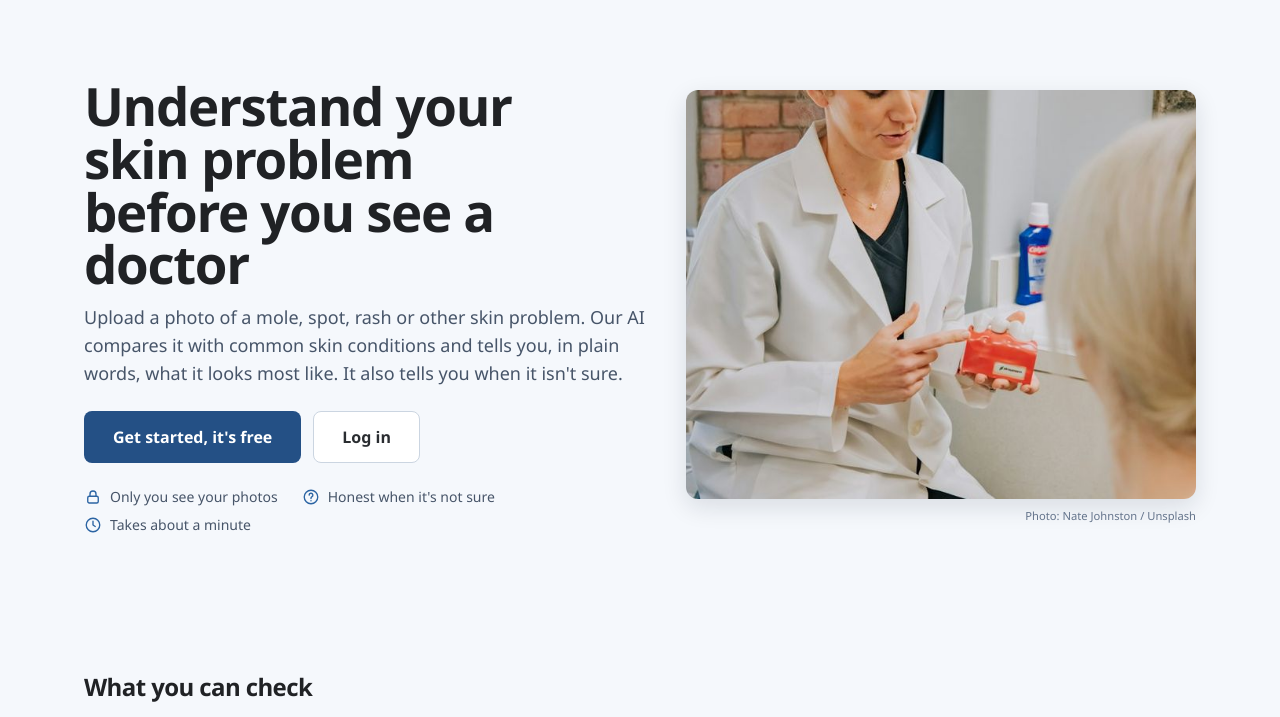
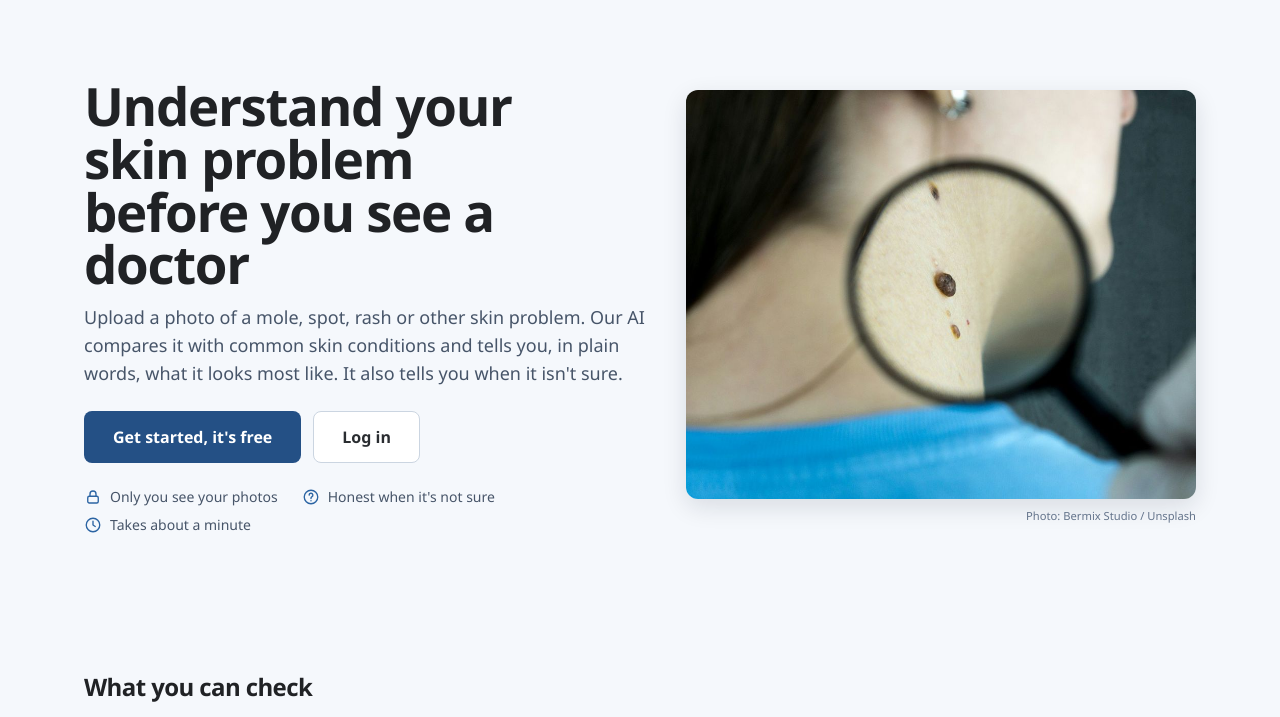
Before and after one commit to Ishita-kasliwal/DermaCareAI, a Flask app: page / in a window 1280 px wide. Shown: the part 69-786 px from the top of the page. Run offline with Flask 3, Linux system fonts and the light colour scheme; data that the repository does not hold is empty; parts of the project's set-up code (start-up, migrations or seed data) failed here and were passed over; some libraries are stand-ins or nearby versions.

Commit message:
Replace the home-page dentist photo with a skin-check photo
The home-page photo (and the one next to "Skin doctors near you") showed a dentist
with a teeth model, which is wrong for a skin site. It is replaced by a free Unsplash
photo of moles seen through a magnifying glass (Bermix Studio), resized to 1200 px.
The old file and its credit are removed; the new credit is in docs/DATASETS.md.

```diff
--- a/app/templates/main/index.html
+++ b/app/templates/main/index.html
@@ -25,9 +25,9 @@
     </div>
 
     <figure class="hero-photo">
-      <img src="{{ url_for('static', filename='img/home/skin-doctor.jpg') }}" width="800" height="520"
-           alt="A doctor talking with a patient about her skin">
-      <figcaption class="photo-credit">Photo: Nate Johnston / Unsplash</figcaption>
+      <img src="{{ url_for('static', filename='img/home/skin-check.jpg') }}" width="1200" height="801"
+           alt="Moles on the skin seen up close through a magnifying glass">
+      <figcaption class="photo-credit">Photo: Bermix Studio / Unsplash</figcaption>
     </figure>
   </div>
 </section>
@@ -108,11 +108,6 @@
                alt="A woman putting cream on her cheek">
           <figcaption><strong>Safe home care</strong> for your skin problem<small class="photo-credit">Photo: Leighann Blackwood / Unsplash</small></figcaption>
         </figure>
-        <figure>
-          <img src="{{ url_for('static', filename='img/home/skin-doctor.jpg') }}" width="800" height="520" loading="lazy"
-               alt="A doctor talking with a patient in a clinic">
-          <figcaption><strong>Skin doctors near you</strong> when you need one<small class="photo-credit">Photo: Nate Johnston / Unsplash</small></figcaption>
-        </figure>
       </div>
       <h2>Your privacy</h2>
       <ul class="plain-list">
```
Also changed, not shown: docs/DATASETS.md (+1 -1 lines), app/static/css/app.css, app/static/img/home/skin-check.jpg (added), app/static/img/home/skin-doctor.jpg (deleted), app/static/src/tailwind.css.
